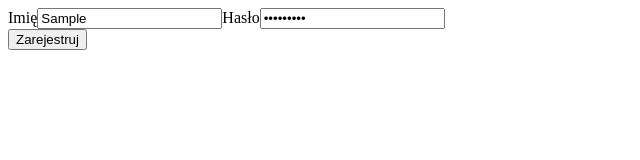
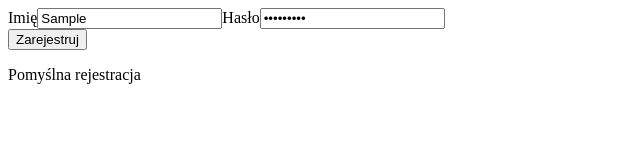
Before and after one commit to wjola/registration, a React (Create React App) app: page / in a window 1280 px wide. Both pictures are taken after typing "Sample", "Sample123" into the empty fields and a click on the button "Zarejestruj". Shown: the top 160 px of the page, without its empty margins (0-640 px from the left). Built offline with nearby package versions, Linux system fonts and the light colour scheme.

Commit message:
Add registration verdict message

```diff
--- /dev/null
+++ b/src/components/FormInfo.js
@@ -0,0 +1,5 @@
+const FormInfo = ({ message }) => {
+  return <p>{message}</p>
+}
+
+export default FormInfo;
--- a/src/components/RegistrationForm.js
+++ b/src/components/RegistrationForm.js
@@ -1,9 +1,12 @@
-import { useRef } from 'react';
+import { useState, useRef } from 'react';
 import FormInput from "./FormInput";
 import Button from "./Button";
+import FormInfo from './FormInfo';
 import useValidation from '../hooks/useValidation';
 
 const RegistrationForm = () => {
+  const [isValidationSuccessful, setIsValidationSuccessful] = useState(false);
+  const [isValidationError, setIsValidationError] = useState(false);
   const nameRef = useRef(null);
   const passwordRef = useRef(null);
   const { isNonEmpty } = useValidation();
@@ -12,12 +15,14 @@ const RegistrationForm = () => {
     const name = nameRef.current.value;
     const password = passwordRef.current.value;
 
-    return isNonEmpty(name) && isNonEmpty(password);
+    const validationResult = isNonEmpty(name) && isNonEmpty(password);
+    setIsValidationSuccessful(validationResult);
+    setIsValidationError(!validationResult);
   }
 
   const onSubmit = (e) => {
     e.preventDefault();
-    console.log(validateForm());
+    validateForm();
   }
 
   return (
@@ -32,6 +37,8 @@ const RegistrationForm = () => {
         />
       </div>
       <Button text="Zarejestruj" onClick={onSubmit} />
+      {isValidationSuccessful && <FormInfo message="Pomyślna rejestracja" />}
+      {isValidationError && <FormInfo message="Błąd walidacji" />}
     </form>
   );
 }
```
